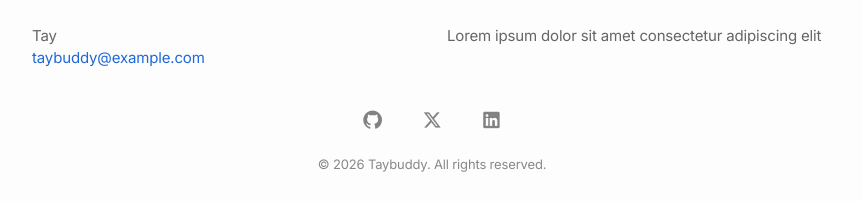
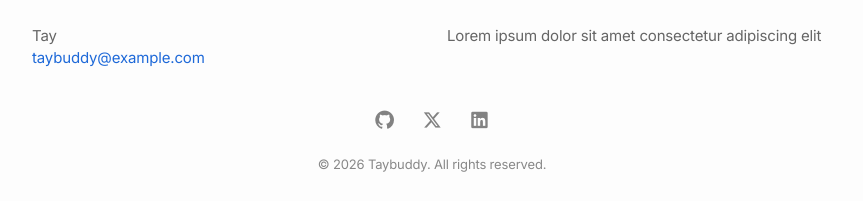
Before and after one commit to taybuddy/taybuddy.github.io, a Jekyll site: the page built from index.md, in a window 1280 px wide. Shown: the part 1535-1736 px from the top of the page, without its empty margins (208-1071 px from the left). Built offline with Jekyll 4.4.1, drawn with Linux system fonts in a browser that asks for light colours; nearby versions of some CDN libraries.

Commit message:
Update info

```diff
--- a/_sass/minima/custom-styles.scss
+++ b/_sass/minima/custom-styles.scss
@@ -120,22 +120,17 @@ body {
 }
 
 .social-media-list {
-    display: flex !important;
-    justify-content: center !important;
-    gap: 12px;
-    list-style: none;
-    padding: 0;
-    margin: 0 !important;
+  display: flex !important;
+  justify-content: center !important;
+  list-style: none;
+  padding: 0 !important;
+  margin: 0 !important;
 
   li {
     border: none !important;
-    display: inline-block;  padding: 0 !important;
+    display: inline-block;
+    padding: 0 !important;
     margin: 0 !important;
-  }
-  .svg-icon {
-    width: 18px !important;
-    height: 18px !important;
-    display: block;
   }
   a {
     border: none !important;
```
